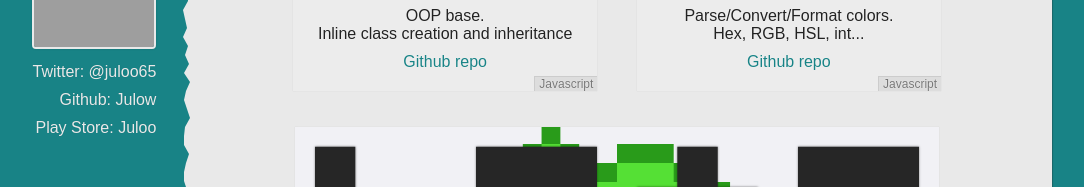
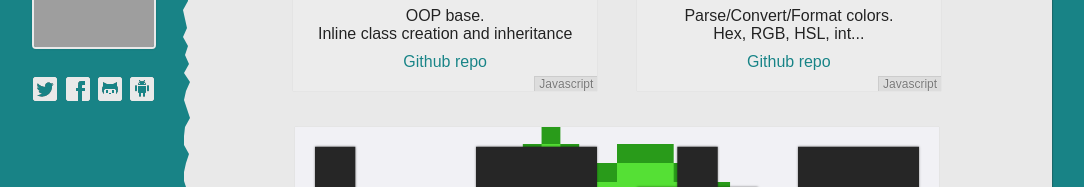
Before and after one commit to Julow/julow.github.io, a plain HTML site: page index.html in a window 1280 px wide. Shown: the part 215-402 px from the top of the page, without its empty margins (74-1158 px from the left). Drawn offline with Linux system fonts and the light colour scheme; grey boxes are pictures that could not be loaded.

Commit message:
Add social icons

```diff
--- a/index.css
+++ b/index.css
@@ -77,22 +77,19 @@ h2
 	right:-155px;
 }
 /**
- * - - Text
+ * - - Icons
  */
-#left-part a
+.left-block
 {
-	text-decoration:none;
-	color:#e9e9e9;
+	margin:24px 2vw 24px 0;
 }
-#left-part a:hover
+.icon
 {
-	color:#f9f9f9;
-}
-#left-part p
-{
-	margin:10px 2vw 10px 0;
-	text-shadow:0 0 1px rgba(0, 0, 0, 0.15);
-	color:#e9e9e9;
+	display:inline-block;
+	width:24px;
+	height:24px;
+	margin:0 2px 0 2px;
+	background-image:url("social_icons.png");
 }
 /**
  * - Right part
--- a/index.html
+++ b/index.html
@@ -9,9 +9,12 @@
 <div id="layout">
 	<div id="left-part" class="part">
 		<a href="#main"><img alt="juloo" id="logo" src="https://avatars2.githubusercontent.com/u/2310568?v=2&amp;s=120" width="120" height="120" /></a>
-		<p>Twitter: <a href="https://twitter.com/juloo65" data-bgcolor="#17a1a6">@juloo65</a></p>
-		<p>Github: <a href="https://github.com/Julow" data-bgcolor="#3a3a3a">Julow</a></p>
-		<p>Play Store: <a href="https://play.google.com/store/apps/developer?id=Juloo" data-bgcolor="#88b131">Juloo</a></p>
+		<div class="left-block">
+			<a class="icon" data-bgcolor="#0084b4" style="background-position:-24px 0;" title="Twitter" href="https://twitter.com/juloo65"></a>
+			<a class="icon" data-bgcolor="#3b5998" style="background-position:-48px 0;" title="Facebook" href="https://www.facebook.com/juloo65"></a>
+			<a class="icon" data-bgcolor="#393939" style="background-position:-72px 0;" title="Github" href="https://github.com/Julow"></a>
+			<a class="icon" data-bgcolor="#88b131" style="background-position:0 0;" title="Google Play" href="https://play.google.com/store/apps/developer?id=Juloo"></a>
+		</div>
 		<canvas id="canvas" width="350" height="0"></canvas>
 	</div>
 	<div id="right-part" class="part">
```
Also changed, not shown: social_icons.png (added).
